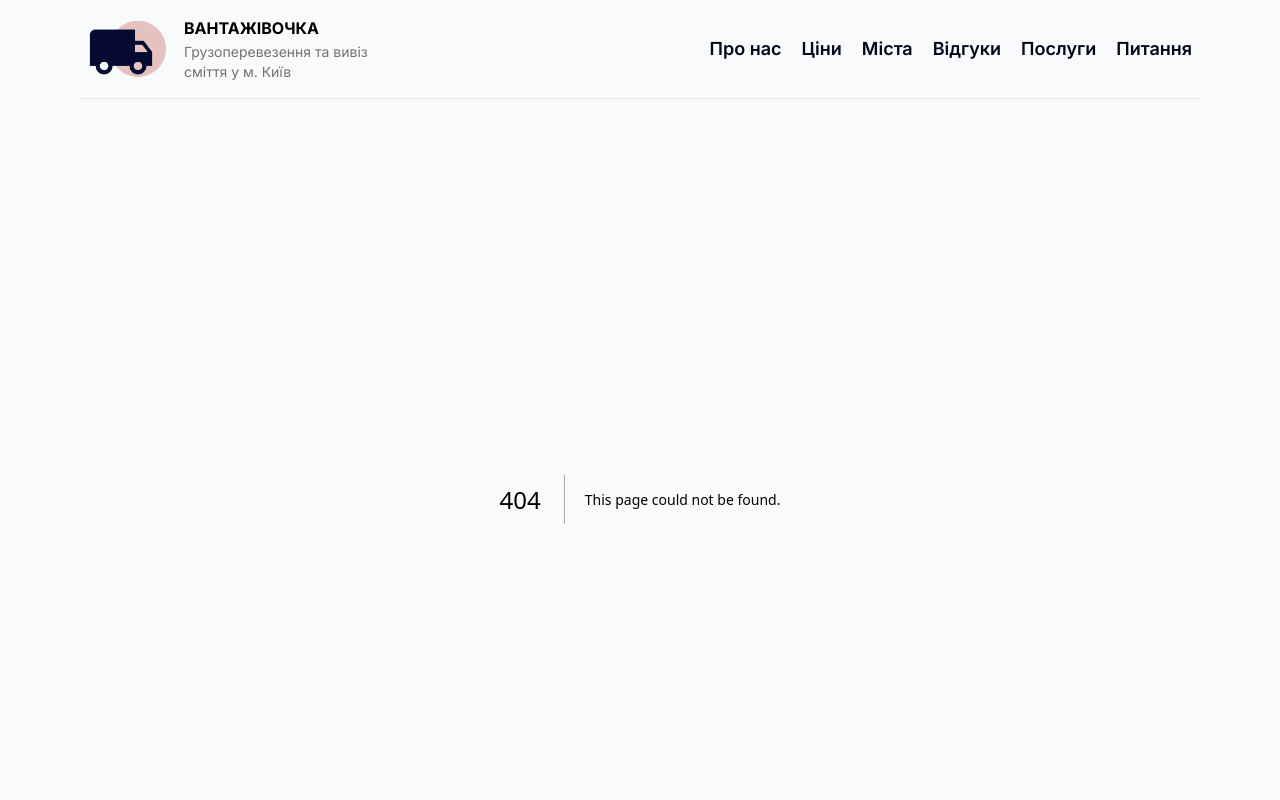
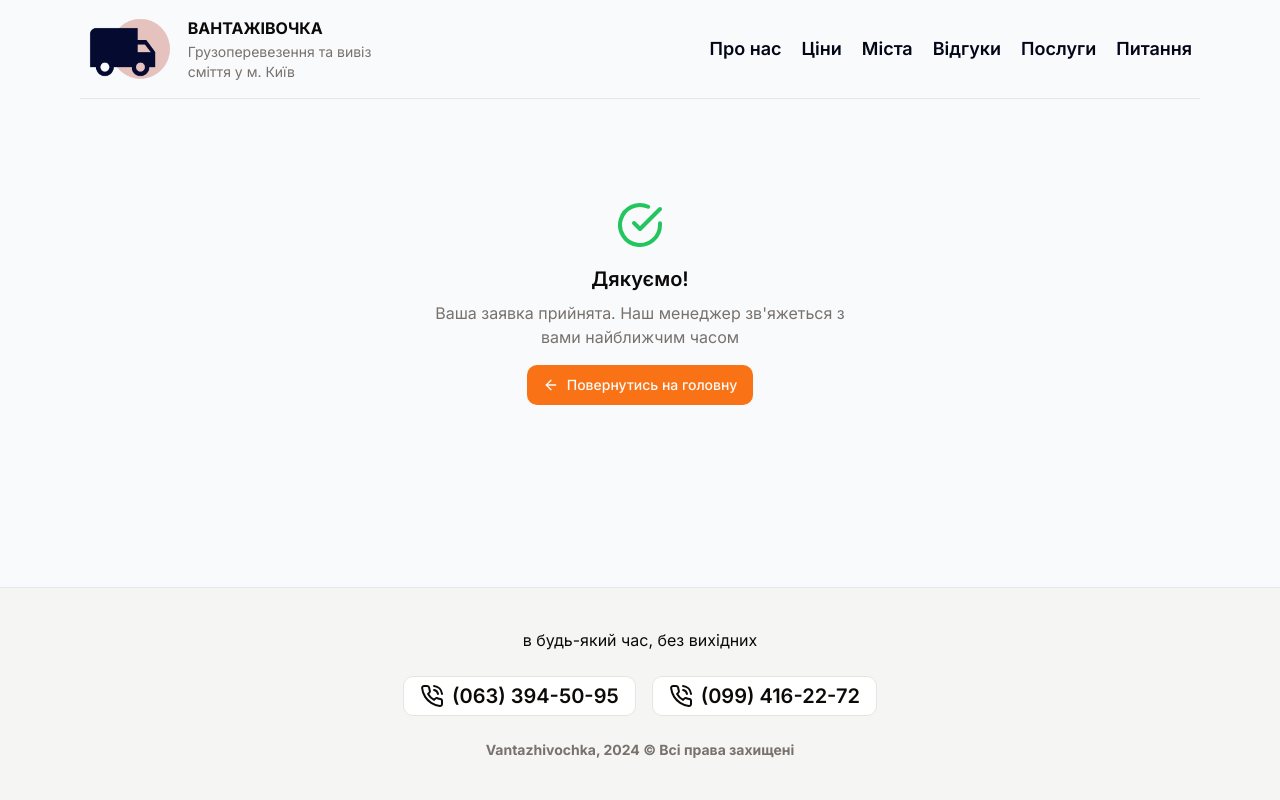
Before and after one commit to vantashivochka/front, a Next.js app: page /thank-you in a window 1280 px wide. Before the commit this address had no page. Shown: the top 800 px of the page. Built offline with nearby package versions, Linux system fonts and the light colour scheme.

Commit message:
get faq items from backend, add error banner

```diff
--- a/package.json
+++ b/package.json
@@ -27,6 +27,7 @@
     "framer-motion": "^11.0.3",
     "lucide-react": "^0.316.0",
     "next": "14.1.0",
+    "next-themes": "^0.2.1",
     "react": "^18",
     "react-dom": "^18",
     "react-hook-form": "^7.49.3",
--- a/src/app/layout.tsx
+++ b/src/app/layout.tsx
@@ -25,7 +25,7 @@ export default function RootLayout({
     <html lang="en">
       <body
         className={cn(
-          "min-h-screen bg-background font-sans antialiased bg-slate-50 scroll-smooth",
+          "min-h-screen bg-background font-sans antialiased bg-slate-50 scroll-smooth flex flex-col",
           fontSans.variable
         )}
       >
--- /dev/null
+++ b/src/app/thank-you/page.tsx
@@ -0,0 +1,14 @@
+import ThankYoubanner from "@/components/thank-you-banner";
+import React from "react";
+
+interface PageProps {}
+
+const Page: React.FC<PageProps> = ({}) => {
+  return (
+    <>
+      <ThankYoubanner />
+    </>
+  );
+};
+
+export default Page;
--- a/src/components/contact-form.tsx
+++ b/src/components/contact-form.tsx
@@ -30,7 +30,7 @@ import {
 
 import { Plus } from "lucide-react";
 import { cn } from "@/lib/utils";
-import { useSearchParams } from "next/navigation";
+import { useRouter, useSearchParams } from "next/navigation";
 
 interface ContactFormProps {
   className?: string;
@@ -41,6 +41,7 @@ interface ContactFormPayload extends ContactUsSchema {
 }
 
 const ContactForm: React.FC<ContactFormProps> = ({ className }) => {
+  const router = useRouter();
   const searchParams = useSearchParams();
   const gclid = searchParams.get("gclid");
   const form = useForm<ContactUsSchema>({
@@ -53,6 +54,11 @@ const ContactForm: React.FC<ContactFormProps> = ({ className }) => {
   const { mutate: sendForm, isPending: isSending } = useMutation({
     mutationFn: async (values: ContactFormPayload) => {
       const { data } = await axios.post(`contact`, values);
+
+      return data;
+    },
+    onSuccess: () => {
+      router.push("/thank-you");
     },
   });
 
--- /dev/null
+++ b/src/components/faq-list.tsx
@@ -0,0 +1,30 @@
+import React from "react";
+
+import {
+  Accordion,
+  AccordionContent,
+  AccordionItem,
+  AccordionTrigger,
+} from "@/components/ui/accordion";
+import { FAQItem } from "@/config/faq";
+
+interface FAQListProps {
+  faq: FAQItem[];
+}
+
+const FAQList: React.FC<FAQListProps> = ({ faq }) => {
+  return (
+    <Accordion type="multiple">
+      {faq.map((faq) => (
+        <AccordionItem value={faq.id + "item"} key={faq.id}>
+          <AccordionTrigger className="text-left font-normal">
+            {faq.question}
+          </AccordionTrigger>
+          <AccordionContent>{faq.answer}</AccordionContent>
+        </AccordionItem>
+      ))}
+    </Accordion>
+  );
+};
+
+export default FAQList;
--- a/src/components/faq.tsx
+++ b/src/components/faq.tsx
@@ -1,28 +1,37 @@
-"use client";
+import React from "react";
+import axios from "@/lib/axios";
+import { AxiosError } from "axios";
 
-import React from "react";
-import {
-  Accordion,
-  AccordionContent,
-  AccordionItem,
-  AccordionTrigger,
-} from "@/components/ui/accordion";
 import MaxWidthWrapper from "./ui/max-width-wrapper";
-import { FAQ } from "@/config/faq";
+import FAQList from "./faq-list";
+import { FAQItem } from "@/config/faq";
+import ErrorBanner from "./ui/error-banner";
 
-const Faq: React.FC = () => {
+const Faq: React.FC = async () => {
+  async function getFAQ() {
+    try {
+      const { data } = await axios.get("/faq");
+
+      if (data instanceof AxiosError) {
+        throw new Error();
+      }
+
+      return data as FAQItem[];
+    } catch (error) {
+      console.log(error);
+    }
+  }
+
+  const faq = await getFAQ();
+
   return (
     <section id="faq" className="py-10">
       <h2 className="font-bold text-2xl text-center">Відповіді на питання</h2>
       <MaxWidthWrapper>
-        <Accordion type="multiple">
-          {FAQ.map((faq) => (
-            <AccordionItem value={faq.id + "item"} key={faq.id}>
-              <AccordionTrigger className="text-left font-normal">{faq.question}</AccordionTrigger>
-              <AccordionContent>{faq.answer}</AccordionContent>
-            </AccordionItem>
-          ))}
-        </Accordion>
+        {faq && !!faq.length && <FAQList faq={faq} />}
+        {!faq && (
+          <ErrorBanner/>
+        )}
       </MaxWidthWrapper>
     </section>
   );
--- a/src/components/navbar-mobile.tsx
+++ b/src/components/navbar-mobile.tsx
@@ -30,12 +30,13 @@ const NavbarMobile: React.FC = () => {
       <SheetContent>
         <SheetHeader className="flex items-center">
           <div className="flex items-center gap-2">
-            <Image
-              src={logo}
-              width={60}
-              height={60}
-              alt="Вантажівочка логотип"
-            />
+            <Link href="/" className="flex relative h-14 w-20">
+              <Image
+                src={logo}
+                fill
+                alt="Вантажівочка логотип"
+              />
+            </Link>
             <div className="flex flex-col gap-0.5 max-w-xs w-full text-start">
               <span className="font-bold uppercase text-sm">Вантажівочка</span>
               <span className="text-xs font-medium text-muted-foreground">
--- a/src/components/navbar.tsx
+++ b/src/components/navbar.tsx
@@ -8,16 +8,17 @@ import { MENU } from "@/config/menu";
 
 const Navbar: React.FC = () => {
   return (
+    <MaxWidthWrapper>
       <header>
-      <MaxWidthWrapper>
         <div className="py-4 px-2 flex justify-between items-center border-b border-gray-200">
-          <div className="flex items-center gap-4 max-w-xs">
+          <div className="flex items-center gap-2 xs:gap-4 max-w-xs">
+            <Link href="/" className="block relative h-16 w-20 xs:w-28">
               <Image
                 src={logo}
-              height={80}
-              width={80}
+                fill
                 alt="Вантажівочка логотип"
               />
+            </Link>
             <div className="flex flex-col gap-0.5">
               <span className="font-bold uppercase">Вантажівочка</span>
               <span className="hidden xs:inline text-sm text-muted-foreground">
@@ -39,8 +40,8 @@ const Navbar: React.FC = () => {
           </nav>
           <NavbarMobile />
         </div>
+      </header>
     </MaxWidthWrapper>
-    </header>
   );
 };
 
--- a/src/components/prices/prices.tsx
+++ b/src/components/prices/prices.tsx
@@ -11,6 +11,7 @@ import { CargoDataTable } from "../tables/cargo/data-table";
 import { cargoColumns } from "../tables/cargo/columns";
 import axios from "@/lib/axios";
 import { AxiosError } from "axios";
+import ErrorBanner from "../ui/error-banner";
 
 const Prices: React.FC = async () => {
   async function getList(category: "cargo" | "garbage") {
@@ -37,15 +38,17 @@ const Prices: React.FC = async () => {
           <div className="flex items-center flex-col sm:flex-row justify-center gap-4">
             <div className="flex flex-col gap-2 w-full">
               <h3 className="font-semibold text-xl">Грузоперевезення</h3>
-              {cargoList && (
+              {cargoList && !!cargoList.length && (
                 <CargoDataTable columns={cargoColumns} data={cargoList} />
               )}
+              {!cargoList && <ErrorBanner />}
             </div>
             <div className="flex flex-col gap-2 w-full">
               <h3 className="font-semibold text-xl">Вивезення сміття</h3>
-              {garbageList && (
+              {garbageList && !!garbageList.length && (
                 <GarbageDataTable columns={garbageColumns} data={garbageList} />
               )}
+              {!garbageList && <ErrorBanner />}
             </div>
           </div>
         </div>
--- /dev/null
+++ b/src/components/thank-you-banner.tsx
@@ -0,0 +1,34 @@
+import React from "react";
+import MaxWidthWrapper from "./ui/max-width-wrapper";
+import { ArrowLeft, CheckCircle } from "lucide-react";
+import Link from "next/link";
+import { cn } from "@/lib/utils";
+import { buttonVariants } from "./ui/button";
+
+const ThankYoubanner: React.FC = () => {
+  return (
+    <MaxWidthWrapper className="flex flex-col flex-1 h-full py-10">
+      <div className="flex flex-col h-full flex-1 items-center justify-center gap-4 max-w-md w-full mx-auto">
+        <span>
+          <CheckCircle className="w-12 h-12 text-green-500" />
+        </span>
+        <div className="flex flex-col gap-2 text-center">
+          <h3 className="font-semibold text-xl">Дякуємо!</h3>
+          <p className="text-muted-foreground">
+            Ваша заявка прийнята. Наш менеджер зв&apos;яжеться з вами найближчим
+            часом
+          </p>
+        </div>
+        <Link
+          href="/"
+          className={cn(buttonVariants(), "inline-flex items-center gap-2 group")}
+        >
+          <ArrowLeft className="h-4 w-4 group-hover:-translate-x-1 transition" />
+          Повернутись на головну
+        </Link>
+      </div>
+    </MaxWidthWrapper>
+  );
+};
+
+export default ThankYoubanner;
--- /dev/null
+++ b/src/components/ui/error-banner.tsx
@@ -0,0 +1,11 @@
+import React from "react";
+
+const ErrorBanner: React.FC = () => {
+  return (
+    <div className="text-center text-destructive my-10">
+      Виникла помилка. Перезавантажте сторінку або зверніться до адміністратора.
+    </div>
+  );
+};
+
+export default ErrorBanner;
```
Also changed, not shown: 1 other file (tests, documents, lock files or other folders). Lines whose indentation alone changed are shown as unchanged.
